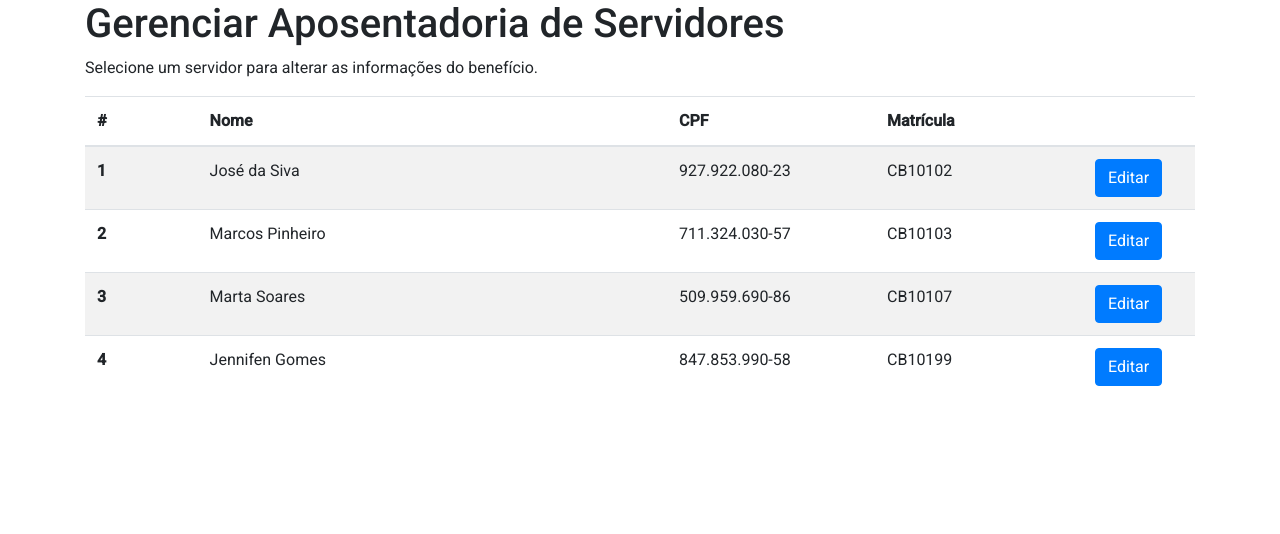
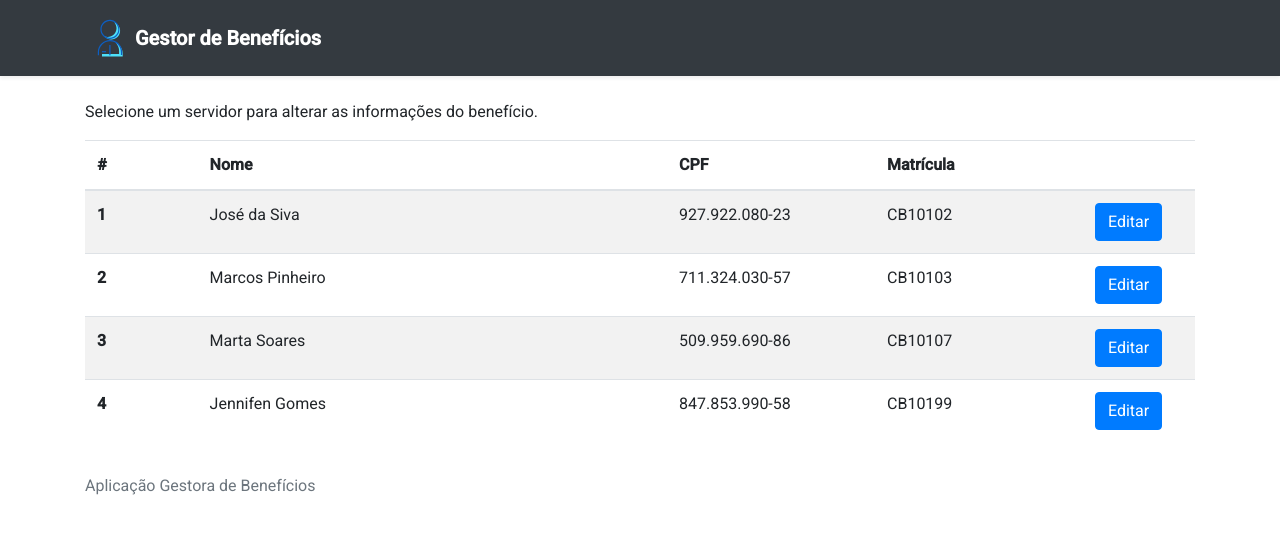
Before and after one commit to maxan/seplag-aposentadoria, an Angular app in the folder frontend/: page / in a window 1280 px wide. Shown: the top 534 px of the page. Built offline with nearby package versions, Linux system fonts and the light colour scheme.

Commit message:
Ajustes no leiaute. Adição de nova configuração para obter o endereço da Web API. Inclusão de nova extensão para auxiliar no desenvolvimento com VS Code.

```diff
--- a/frontend/src/app/app.component.html
+++ b/frontend/src/app/app.component.html
@@ -1,5 +1,92 @@
-<div class="container">
-    <h1>Gerenciar Aposentadoria de Servidores</h1>
+<header>
+    <div class="navbar navbar-dark bg-dark shadow-sm">
+        <div class="container d-flex justify-content-between">
+            <a href="#" class="navbar-brand d-flex align-items-center">
+                <svg
+                    id="Message_And_Communication_Icons"
+                    width="50"
+                    height="50"
+                    style="enable-background:new 0 0 50 50;"
+                    version="1.1"
+                    viewBox="0 0 50 50"
+                    xml:space="preserve"
+                    xmlns="http://www.w3.org/2000/svg"
+                    xmlns:xlink="http://www.w3.org/1999/xlink"
+                >
+                    <g>
+                        <g>
+                            <g>
+                                <path
+                                    d="M29.1,9.2c1.5,1.6,2.4,3.8,2.4,6.1c-0.1,4.9-4.1,8.9-9,8.8c-1,0-2-0.2-2.9-0.5     c1.6,1.8,3.9,2.9,6.5,2.9c4.9,0.1,9-3.9,9-8.8C35.1,13.8,32.6,10.5,29.1,9.2z"
+                                    style="fill:#4DE0F9;"
+                                />
+                            </g>
+                        </g>
+                        <g>
+                            <g>
+                                <path
+                                    d="M24.9,25.9c0,0-0.1,0-0.1,0c-2.5,0-4.9-1-6.7-2.9s-2.7-4.2-2.7-6.8c0.1-5.2,4.3-9.4,9.5-9.4     c0,0,0.1,0,0.1,0c5.2,0.1,9.5,4.4,9.4,9.6v0C34.4,21.7,30.1,25.9,24.9,25.9z M24.9,8.1c-4.5,0-8.3,3.7-8.3,8.2     c0,2.2,0.8,4.3,2.4,5.9c1.6,1.6,3.6,2.5,5.9,2.5c0,0,0.1,0,0.1,0c4.5,0,8.3-3.7,8.3-8.2v0C33.3,11.9,29.6,8.1,24.9,8.1     C25,8.1,25,8.1,24.9,8.1z"
+                                    style="fill:#0D5FC3;"
+                                />
+                            </g>
+                        </g>
+                        <g>
+                            <g>
+                                <path
+                                    d="M37.7,40.6c0.1-4.8-2.9-9-7.1-10.8c2.2,2.1,3.6,5.1,3.5,8.4l0,2.9H17v2.4h20.7L37.7,40.6z"
+                                    style="fill:#4DE0F9;"
+                                />
+                            </g>
+                        </g>
+                        <g>
+                            <g>
+                                <path
+                                    d="M35.9,42.3l0-2.9c0-2.9-1.1-5.7-3.1-7.8c-2.1-2.1-4.8-3.3-7.7-3.3c0,0-0.1,0-0.1,0     c-2.9,0-5.6,1.1-7.7,3.1c-2.1,2.1-3.3,4.8-3.3,7.7v3.1h-1.2v-3.2c0-3.3,1.3-6.3,3.7-8.6c2.3-2.3,5.4-3.5,8.6-3.5     c3.3,0,6.3,1.3,8.6,3.7s3.5,5.4,3.5,8.6l0,2.9H35.9z"
+                                    style="fill:#0D5FC3;"
+                                />
+                            </g>
+                        </g>
+                        <g>
+                            <g>
+                                <rect
+                                    height="1.2"
+                                    style="fill:#0D5FC3;"
+                                    width="4.1"
+                                    x="17"
+                                    y="38.1"
+                                />
+                            </g>
+                        </g>
+                        <g>
+                            <g>
+                                <rect
+                                    height="10.3"
+                                    style="fill:#0D5FC3;"
+                                    width="1.2"
+                                    x="24.3"
+                                    y="32"
+                                />
+                            </g>
+                        </g>
+                    </g>
+                </svg>
+                <strong>Gestor de Benefícios</strong>
+            </a>
+        </div>
+    </div>
+</header>
 
-    <router-outlet></router-outlet>
-</div>
+<main role="main">
+    <br />
+    <div class="container">
+        <router-outlet></router-outlet>
+    </div>
+</main>
+
+<footer class="footer mt-auto py-3">
+    <div class="container text-muted">
+        <p>
+            Aplicação Gestora de Benefícios
+        </p>
+    </div>
+</footer>
--- a/frontend/src/app/edicao-beneficio-aposentadoria/edicao-beneficio-aposentadoria.component.html
+++ b/frontend/src/app/edicao-beneficio-aposentadoria/edicao-beneficio-aposentadoria.component.html
@@ -2,6 +2,12 @@
     Abaixo é possível gerir o benefício de aposentadoria do servdor, tramitando o processo e
     fornecendo os documentos necessários.
 </p>
+<div class="float-right">
+    <a class="btn btn-dark" href="/">
+        Voltar
+    </a>
+</div>
+<br />
 <ngb-tabset *ngIf="servidor">
     <ngb-tab>
         <ng-template ngbTabTitle><b>Beneficiário</b></ng-template>
--- a/frontend/src/environments/environment.prod.ts
+++ b/frontend/src/environments/environment.prod.ts
@@ -1,3 +1,4 @@
 export const environment = {
-  production: true
+    production: true,
+    webApiHost: 'http://backend:8080'
 };
--- a/frontend/src/environments/environment.ts
+++ b/frontend/src/environments/environment.ts
@@ -3,7 +3,8 @@
 // The list of file replacements can be found in `angular.json`.
 
 export const environment = {
-  production: false
+    production: false,
+    webApiHost: 'http://localhost:8080'
 };
 
 /*
```
Also changed, not shown: 1 other file (tests, documents, lock files or other folders).
